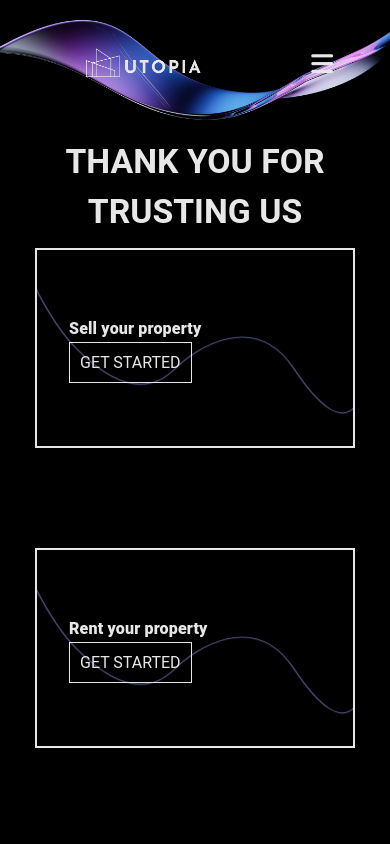
After one commit to brahimsenhaji/Utopia, a PHP site: page /sellingpage/selling_index.php in a window 390 px wide. The commit adds this page. Run offline with PHP 8.4, Linux system fonts and the light colour scheme.

Commit message:
name change

```diff
--- a/Index.php
+++ b/Index.php
@@ -29,7 +29,7 @@
                     </div>
                     <li><a href="#">Home</a></li>
                     <li><a href="#">Buy</a></li>
-                    <li><a href="#">Sell</a></li>
+                    <li><a href="./sellingpage/selling_index.php">Sell</a></li>
                     <li><a href="#">Rent</a></li>
                     <li><a href="#">Help</a></li>
                 </ul>
--- a/Style.css
+++ b/Style.css
@@ -34,7 +34,7 @@ body{
 /*----------------------------------------------------*/
 
 header{
-  position: absolute;
+  position: relative;
   width: 100%;
   height: 15vh;
   display: flex;
--- /dev/null
+++ b/sellingpage/selling_index.js
@@ -0,0 +1,12 @@
+
+
+
+
+
+let menu = document.querySelector('.fa-bars');
+menu.addEventListener('click',()=>{
+    let Slide = document.querySelector('.Slide');
+    Slide.classList.toggle('Slideing');
+
+    menu.classList.toggle('fa-xmark')
+})
--- /dev/null
+++ b/sellingpage/selling_index.php
@@ -0,0 +1,97 @@
+<?php
+ session_start();
+?>
+
+<!DOCTYPE html>
+<html lang="en">
+<head>
+    <meta charset="UTF-8">
+    <meta http-equiv="X-UA-Compatible" content="IE=edge">
+    <meta name="viewport" content="width=device-width, initial-scale=1.0">
+    <link rel="stylesheet" href="./selling_style.css">
+    <link rel="stylesheet" href="https://cdnjs.cloudflare.com/ajax/libs/font-awesome/6.2.1/css/all.min.css" integrity="sha512-MV7K8+y+gLIBoVD59lQIYicR65iaqukzvf/nwasF0nqhPay5w/9lJmVM2hMDcnK1OnMGCdVK+iQrJ7lzPJQd1w==" crossorigin="anonymous" referrerpolicy="no-referrer" />
+    <link rel="shortcut icon" type="image/x-icon" href="../Images/Logo.png" />
+    <title>Document</title>
+</head>
+<body>
+<header >
+            <a href="../Index.php" class="Logo"><img src="../Images/Logo3.png" alt="Logo"></a>
+            <nav class="Slide">
+                <ul>
+                    <div class="logo">
+                        <img src="../Images/Logo.png" alt="">
+                    </div>
+                    <li><a href="../Index.php">Home</a></li>
+                    <li><a href="#">Buy</a></li>
+                    <li><a href="./selling_index.php">Sell</a></li>
+                    <li><a href="#">Rent</a></li>
+                    <li><a href="#">Help</a></li>
+                </ul>
+                <form action="./Includes/logout_inc.php" method="Get" class="logout">
+                    <?php
+                        if(isset($_SESSION['UserId']))
+                        {
+                          echo  '<button name="settings" class="settings"><i class="fa-regular fa-user"></i></button>';
+                          echo  '<button name="Log_out" class="Log_out"><i class="fa-solid fa-right-from-bracket"></i></i></button>';
+
+                        }
+                        ?>
+                </form>
+                <form action="." method="Get">
+                      <?php
+                        if(!isset($_SESSION['UserId'])){
+                            echo '<button name="Sign_in" class="Log_in" value="Log">Sign in</button>' ;
+                            echo '<button name="Sign_up" class="Sign_in" value="Sign">Sign up</button>' ;
+
+                            if(isset($_GET['Sign_in'])){
+                                header("Location: ./sign-in-up_page/sign_Index.php?Sign_in");
+                            }
+                            if(isset($_GET['Sign_up'])){
+                                header("Location: ./sign-in-up_page/sign_Index.php?Sign_up");
+                            }
+                        }
+                    ?>
+                </form>
+            </nav>
+            <i class="fa-solid fa-bars"></i>
+        </header>
+        <main>
+            <div class="img1">
+                <img src="../Images/image12.png">
+            </div>
+            <h1 class="text">THANK YOU FOR TRUSTING US</h1>
+
+            <div class="cards">
+               <div class="container">
+                <div class="card">
+
+                    <svg class="card__svg" viewBox="0 0 800 500">
+
+                        <path class="card__line" d="M 0 100 Q 50 200 100 250 Q 250 400 350 300 C 400 250 550 150 650 300 Q 750 450 800 400" stroke="transparent" stroke-width="3" fill="transparent"></path>
+                    </svg>
+
+                    <div class="card__content">
+                     <p class="card__title">Sell your property</p>
+                     <a href=""  class="card-link">GET STARTED</a>
+                    </div>
+                </div>
+                </div>
+                <div class="container">
+                <div class="card">
+
+                    <svg class="card__svg" viewBox="0 0 800 500">
+
+                        <path class="card__line" d="M 0 100 Q 50 200 100 250 Q 250 400 350 300 C 400 250 550 150 650 300 Q 750 450 800 400" stroke="transparent" stroke-width="3" fill="transparent"></path>
+                    </svg>
+
+                    <div class="card__content">
+                    <p class="card__title">Rent your property</p>
+                    <a href="../Index.php" class="card-link">GET STARTED</a>
+                    </div>
+                </div>
+                </div>
+            </div>
+        </main>
+        <script src="./selling_index.js"></script>
+</body>
+</html>
--- /dev/null
+++ b/sellingpage/selling_style.css
@@ -0,0 +1,297 @@
+@import url('../index.style.css');
+body{
+    background-color: var(--PrimaryColor);
+}
+header{
+    position: relative;
+    width: 100%;
+    height: 15vh;
+    display: flex;
+    align-items: center;
+    justify-content: space-between;
+    padding: 0px 80px;
+    z-index: 3;
+  }
+  .Logo{
+  z-index: 3;
+  }
+  .logo{
+  display: none;
+  cursor: pointer;
+  }
+
+  header img{
+    width: 12vmax;
+  }
+  nav{
+    display: flex;
+    align-items: center;
+    justify-content: space-between;
+    width: 100vmax;
+    overflow-x: hidden;
+  }
+  nav ul{
+    display: flex;
+    align-items: center;
+    gap: 30px;
+    width: 50%;
+  }
+  nav a{
+    color: var(--SecondColor) ;
+  }
+  nav a{
+  position: relative;
+  overflow: hidden;
+  color: var(--SecondColor);
+  }
+  nav a::after{
+  position: absolute;
+  content: '';
+  width: 0%;
+  height: 15%;
+  background-color: var(--SecondColor);
+  bottom: 0;
+  right: 0%;
+  transition: 0.3s;
+  }
+  nav a:hover::after{
+  left: 0;
+  width: 100%;
+  }
+
+  .Log_in, .Sign_in{
+    position: relative;
+    padding: .5em .6em;
+    cursor: pointer;
+    background-color: var(--SecondColor);
+    color: var(--PrimaryColor);
+    margin: 0 5px;
+    transition: 0.3s;
+    border: none;
+  }
+  .Log_in:hover, .Sign_in:hover{
+  color: var(--SecondColor);
+  background-color: var(--PrimaryColor);
+  }
+  .fa-bars{
+  display: none;
+  z-index: 3;
+  opacity: 0;
+  }
+  /*-----*/
+  .settings, .Log_out{
+    background-color:transparent;
+    position: relative;
+    padding: .7em .8em;
+    cursor: pointer;
+    color: var(--SecondColor);
+    margin: 0 5px;
+    transition: 0.3s;
+    border: none;
+  }
+  .settings:hover, .Log_out:hover{
+    background-color: var(--SecondColor);
+    color: var(--PrimaryColor);
+  }
+  .logout{
+    position: relative;
+    left: 10%;
+  }
+
+  @media screen and (max-width:767px){
+  header{
+   z-index: 100;
+  }
+  header img{
+    width: 15vmax;
+   }
+  .fa-bars{
+    position: relative;
+    display: block;
+    left: 10%;
+    font-size: 25px;
+    color: var(--SecondColor);
+    cursor: pointer;
+    z-index: 200;
+    opacity: 1;
+  }
+  nav{
+    position: absolute;
+    display: flex;
+    flex-direction: column;
+    align-items: flex-start;
+    background-color: var(--PrimaryColor);
+    left: 10%;
+    top: 10%;
+    opacity: 0;
+    width: 0%;
+    height: 90vh;
+    padding: 0 10px;
+    padding-top: 10px;
+    padding-bottom: 100px;
+    font-size: 18px;
+    transition: 0.5s ;
+    overflow: hidden;
+    z-index: 4;
+  }
+  nav ul{
+    display: flex;
+    flex-direction: column;
+    align-items: flex-start;
+    font-size: 18px;
+    transition: 0.5s ;
+  }
+  .Slideing{
+    opacity: 1;
+    left: 50%;
+    width: 50%;
+  }
+  nav form {
+    align-self: center;
+  }
+  nav button{
+    background-color: var(--SecondColor);
+    color: var(--PrimaryColor);
+
+  }
+  nav button:hover{
+    background-color: var(--PrimaryColor);
+    color: var(--SecondColor);
+  }
+  nav a{
+    color: var(--SecondColor);
+  }
+  nav a::after{
+    display: none;
+  }
+  nav ul li{
+    margin-left: 10px;
+    transition: .5s;
+  }
+  nav ul li:hover{
+    margin-left: 20px;
+  }
+  .logo{
+    display: flex;
+  }
+  }
+/*----------------------------------------------------------------------*/
+main{
+    width: 100%;
+    height: 85vh;
+}
+main .img1{
+    position: absolute;
+    width: 100%;
+    top: 0;
+}
+.text{
+    width: 50%;
+    font-size: 4vmax;
+    z-index: 10;
+    position: absolute;
+    left: 25%;
+    padding: 10px;
+    text-align: center;
+    color: var(--SecondColor);
+    position: relative;
+}
+.cards{
+    position: relative;
+    width: 100%;
+    height: 60%;
+    bottom: 0;
+    display: flex;
+    align-items: center;
+    justify-content: center;
+    flex-wrap: wrap;
+    padding: 0px 50px;
+    gap: 100px;
+}
+@media screen and (max-width:767px){
+    .main .img1{
+       margin-top: 10%;
+    }
+    .text{
+        width: 100%;
+        left: 0;
+    }
+}
+
+
+
+.card {
+    position: relative;
+    background: transparent;
+    width: 320px;
+    height: 200px;
+    border: 2px solid var(--SecondColor);
+    padding: 2rem;
+    color: var(--PrimaryColor);
+    overflow: hidden;
+    background-color: transparent;
+}
+
+.card__image-container {
+    margin: -2rem -2rem 1rem -2rem;
+}
+
+.card__line {
+    opacity: 0;
+    animation: LineFadeIn .8s .8s forwards ease-in;
+}
+
+
+.card__title {
+    color: var(--SecondColor);
+    margin-top: 35px;
+    margin-bottom: 10px;
+    font-weight: 800;
+    letter-spacing: 0.01em;
+}
+
+
+.card__svg {
+    position: absolute;
+    left: 0;
+    top: 0;
+}
+
+@keyframes LineFadeIn {
+    0% {
+      opacity: 0;
+      d: path("M 0 300 Q 0 300 0 300 Q 0 300 0 300 C 0 300 0 300 0 300 Q 0 300 0 300 ");
+      stroke: var(--SecondColor);
+    }
+
+    50% {
+      opacity: 1;
+      d: path("M 0 300 Q 50 300 100 300 Q 250 300 350 300 C 350 300 500 300 650 300 Q 750 300 800 300");
+      stroke: #888BFF;
+    }
+
+    100% {
+      opacity: 1;
+      d: path("M -2 100 Q 50 200 100 250 Q 250 400 350 300 C 400 250 550 150 650 300 Q 750 450 802 400");
+      stroke: #545581;
+    }
+}
+.card__content{
+    position: absolute;
+    z-index: 200;
+}
+
+.card-link{
+
+    padding: 10px 10px;
+
+    background-color: transparent;
+    color: var(--SecondColor);
+    border: 1px solid var(--SecondColor);
+    cursor: pointer;
+    transition: 0.3s;
+}
+.card-link:hover{
+    color: var(--PrimaryColor);
+    background-color: var(--SecondColor);
+}
```
Also changed, not shown: Images/Logo2.png (deleted).
